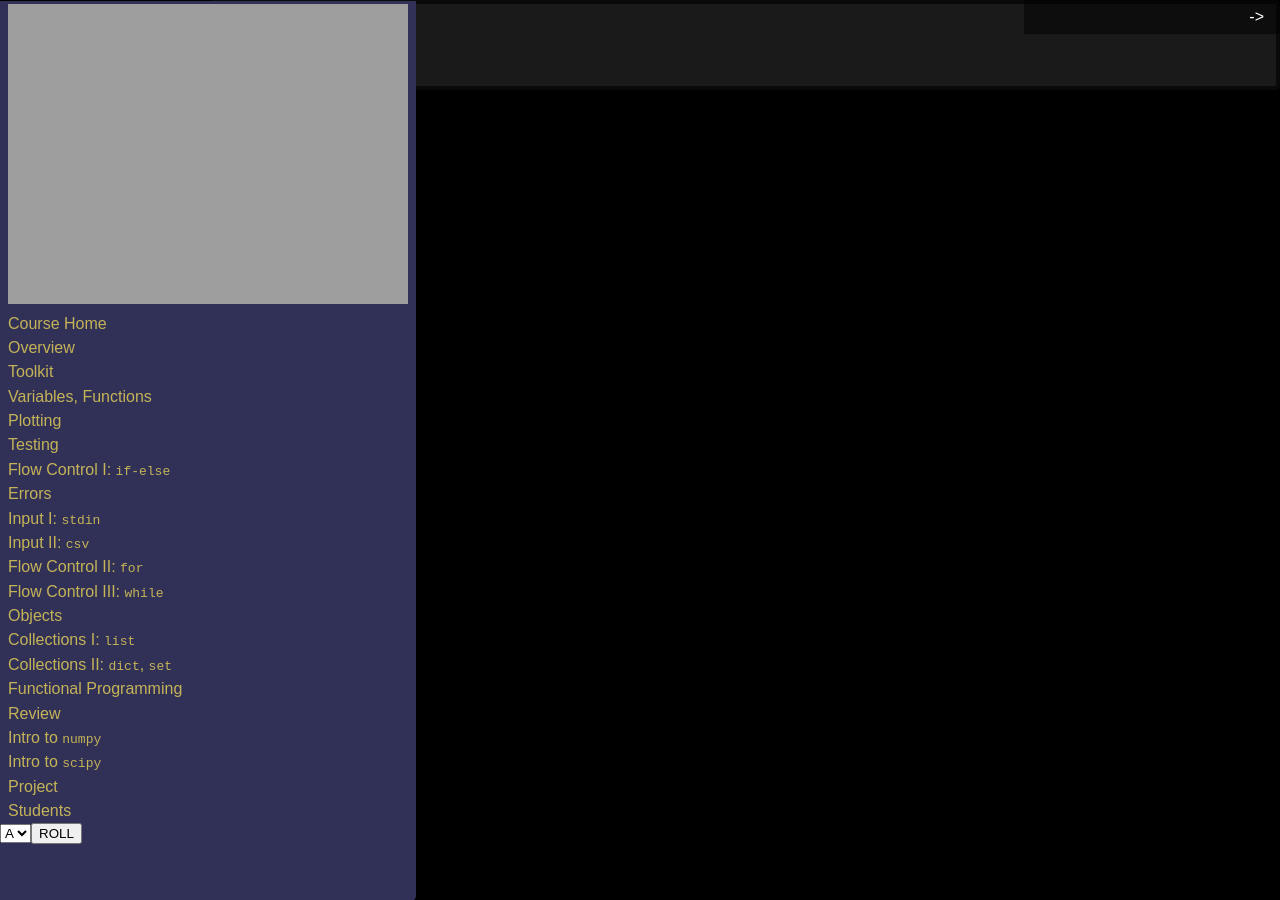
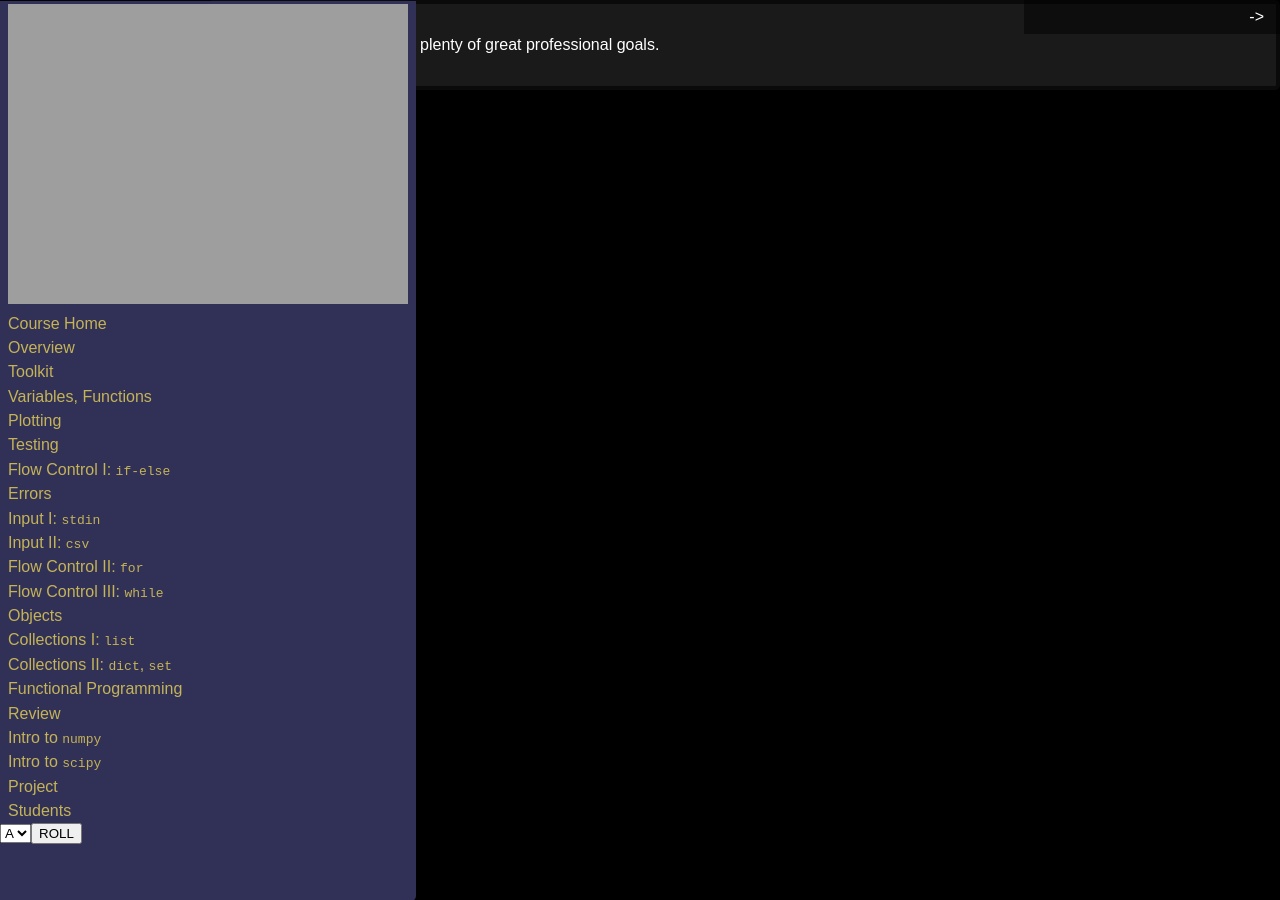
Before and after one commit to AIMS-Ghana/python-course, a Jekyll site: the page built from _students/2014-2015/template1.md, in a window 1280 px wide. Built offline with Jekyll 4.4.1, drawn with Linux system fonts in a browser that asks for light colours.

```diff
--- a/_students/2014-2015/template1.md
+++ b/_students/2014-2015/template1.md
@@ -1,7 +1,7 @@
 ---
-name: A Name
-country: A Home
-gh: "A GitHib Handle (no @)"
+name: Bemsibom Toh
+country:Cameroon
+gh: "bemsibom (no @)"
 ---
 
-Short professional blurb.
+I am a civil engineer. Have plenty of great professional goals.
```
